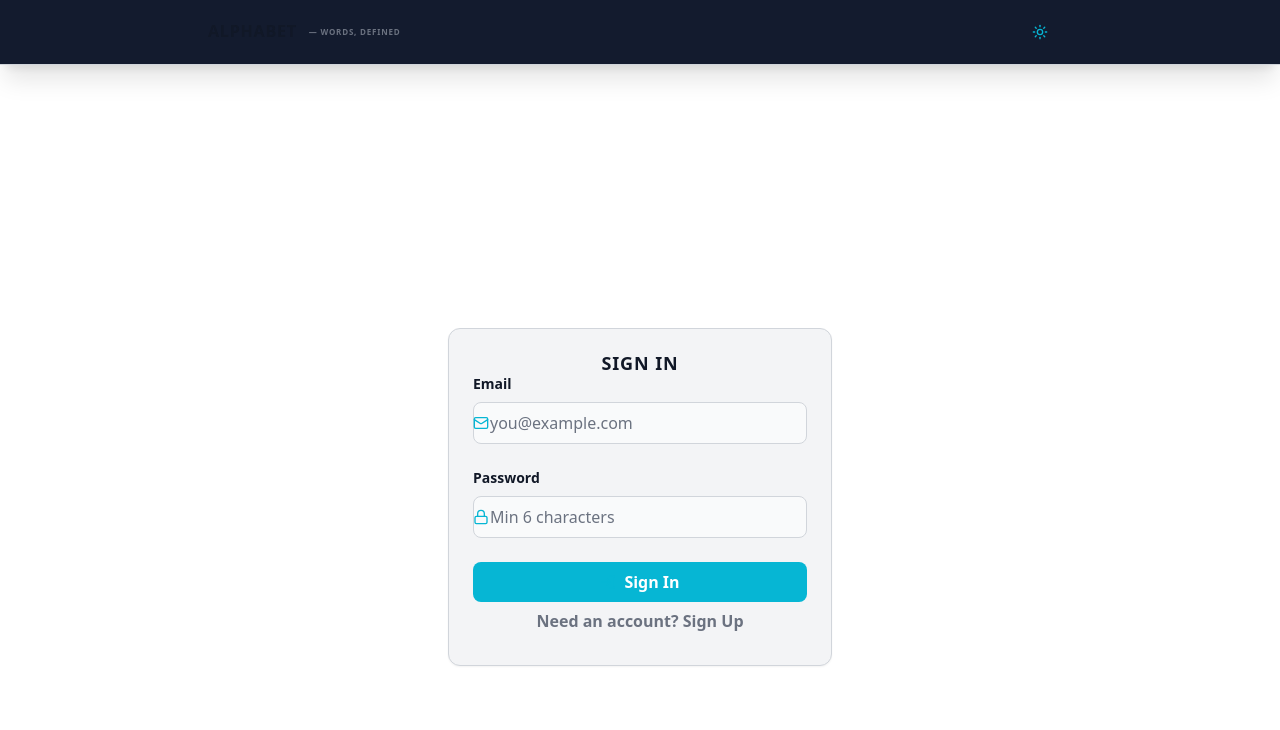
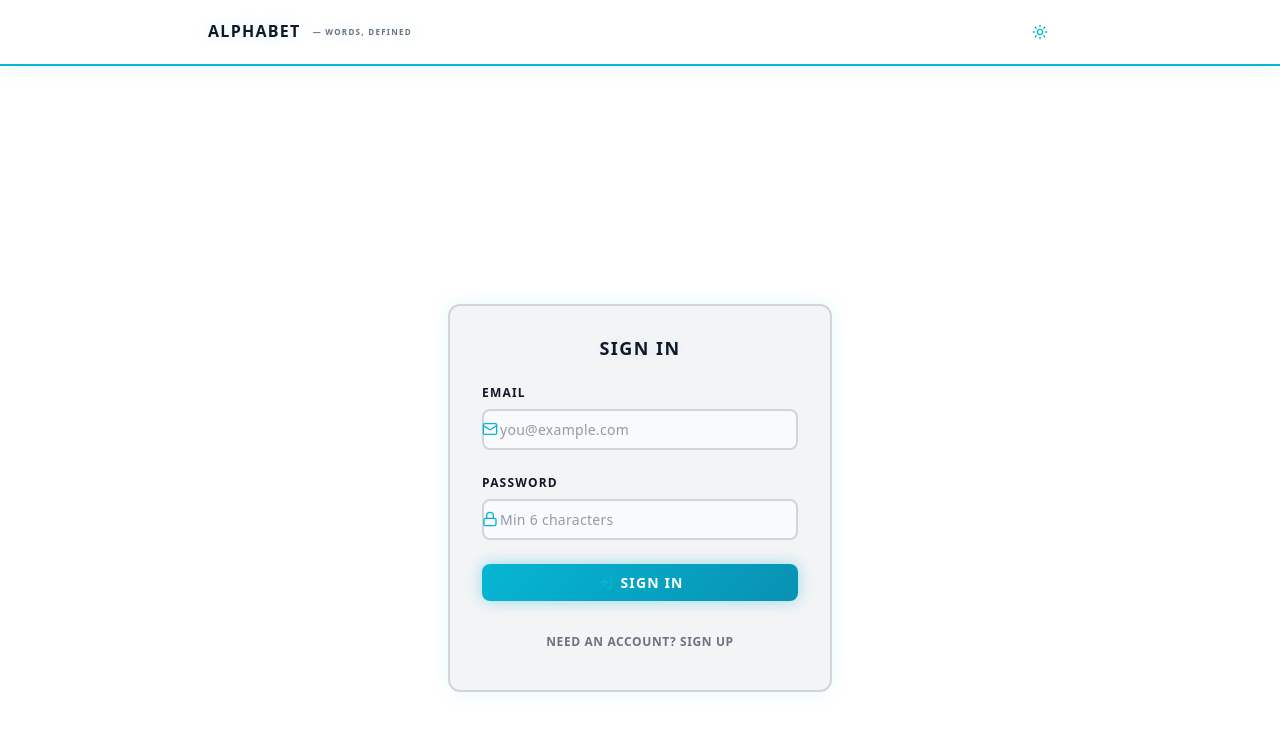
Before and after one commit to jazzvillainy/vocabtrak, a React (Vite) app in the folder MF/: page / in a window 1280 px wide. Shown: the top 730 px of the page. Built offline with nearby package versions, Linux system fonts and the light colour scheme; no server answers.

Commit message:
figured it out

```diff
--- a/MF/src/App.tsx
+++ b/MF/src/App.tsx
@@ -215,15 +215,15 @@ const App: React.FC = () => {
         <div className="max-w-4xl mx-auto px-md py-sm flex justify-between items-center gap-md">
           <h1 className="font-bold app-logo whitespace-nowrap">
 
-            <span>Alphabet</span>
+            <span >Alphabet</span>
             <span className="logo-subtitle">— words, defined</span>
           </h1>
           <div className="flex items-center gap-md ml-auto">
-            {userId && (
+            {/* {userId && (
               <p className="text-xs text-muted hidden sm:block">
                 <span className="font-mono">{userId?.slice(0, 8)}</span>
               </p>
-            )}
+            )} */}
 
             {userId && auth && (
               <button
--- a/MF/src/components/DetailCard.tsx
+++ b/MF/src/components/DetailCard.tsx
@@ -7,9 +7,9 @@ export const DetailCard: React.FC<DetailCardProps> = ({
   className = "",
 }) => (
   <div className={`card ${className}`}>
-    <h3 className="text-sm font-semibold text-muted uppercase tracking-wider mb-md">
+    <h3 className="text-xs font-bold text-accent uppercase tracking-widest mb-lg">
       {title}
     </h3>
-    <div>{children}</div>
+    <div className="space-y-md">{children}</div>
   </div>
 );
--- a/MF/src/components/WordDetail.tsx
+++ b/MF/src/components/WordDetail.tsx
@@ -78,7 +78,7 @@ export const WordDetail: React.FC<WordDetailProps> = ({ wordData, onBack }) => {
   const isLoading = isFetching || wordData.isFetchingDetails;
 
   return (
-    <div className="space-y-lg section">
+    <div className="space-y-xl section">
       <button
         onClick={onBack}
         className="flex items-center accent hover:opacity-90 transition-opacity font-medium mb-lg"
@@ -87,15 +87,15 @@ export const WordDetail: React.FC<WordDetailProps> = ({ wordData, onBack }) => {
         Back to Word List
       </button>
 
-      <header className="border-b border-border pb-lg">
+      <header className="border-b border-border pb-xl space-y-md">
         <h1 className="text-4xl font-extrabold">{displayData.word}</h1>
-        <p className="text-muted mt-md flex items-center">
+        <p className="text-muted mt-0 flex items-center">
           <BookOpen className="w-4 h-4 mr-sm icon" />
           Added: {formatDate(displayData.dateAdded)}
         </p>
-        <p className="text-sm text-muted mt-sm">
+        <p className="text-sm hidden text-muted mt-sm">
           <span className="font-semibold">User ID: </span>
-          {displayData.userId}
+          {/* {displayData.userId} */}
         </p>
       </header>
 
@@ -111,7 +111,7 @@ export const WordDetail: React.FC<WordDetailProps> = ({ wordData, onBack }) => {
           message={`Fetching definition and examples for "${displayData.word}"...`}
         />
       ) : (
-        <div className="grid md:grid-cols-2 gap-lg">
+        <div className="grid md:grid-cols-2 gap-xl">
           <DetailCard title="Definition">
             <p className="text-lg">
               {displayData.definition ||
--- a/MF/src/index.css
+++ b/MF/src/index.css
@@ -135,17 +135,20 @@ h6 {
   font-family: "Audiowide", "Space Grotesk", sans-serif !important;
   font-weight: 700;
   text-transform: uppercase;
-  letter-spacing: 0.05em;
+  letter-spacing: 0.08em;
   line-height: 1.2;
   margin: 0;
   color: var(--text);
+  text-shadow: 0 0 10px rgba(6, 182, 212, 0.1);
 }
 
 h1 {
   font-size: clamp(1rem, 5vw, 1.25rem);
+  text-shadow: 0 0 15px rgba(6, 182, 212, 0.15);
 }
 h2 {
   font-size: clamp(0.875rem, 4vw, 1.125rem);
+  text-shadow: 0 0 12px rgba(6, 182, 212, 0.1);
 }
 h3 {
   font-size: clamp(0.875rem, 3vw, 1rem);
@@ -157,14 +160,17 @@ h4 {
 p {
   line-height: 1.6;
   margin: 0;
+  font-family: "Space Grotesk", system-ui, sans-serif;
+  letter-spacing: 0.01em;
 }
 
 /* ============================================================================
    HEADER/NAVBAR
    ============================================================================ */
 .app-root .app-header {
-  background-color: rgba(15, 23, 42, 0.98);
-  border-bottom: 1px solid var(--border);
+  background-color: var(--bg);
+  border-bottom: 2px solid var(--accent);
+  box-shadow: 0 0 20px rgba(6, 182, 212, 0.1);
   padding: var(--spacing-md) 0;
   position: sticky;
   top: 0;
@@ -187,6 +193,10 @@ p {
   white-space: nowrap;
   margin: 0;
   font-size: 1rem;
+  font-family: "Audiowide", sans-serif;
+  font-weight: 700;
+  letter-spacing: 0.08em;
+  text-shadow: 0 0 15px rgba(6, 182, 212, 0.2);
 }
 
 .app-root .logo-hash {
@@ -229,28 +239,28 @@ p {
    ============================================================================ */
 .card {
   background-color: var(--surface);
-  border: 1px solid var(--border);
+  border: 2px solid var(--border);
   border-radius: var(--radius-lg);
-  padding: var(--spacing-lg);
-  box-shadow: var(--shadow-sm);
-  transition: all 0.2s ease;
+  padding: var(--spacing-xl);
+  box-shadow: 0 0 20px rgba(6, 182, 212, 0.1);
+  transition: all 0.3s ease;
 }
 
 .card:hover {
-  box-shadow: var(--shadow-md);
   border-color: var(--accent);
+  box-shadow: 0 0 30px rgba(6, 182, 212, 0.2);
 }
 
 .card-header {
   margin-bottom: var(--spacing-md);
   padding-bottom: var(--spacing-md);
-  border-bottom: 1px solid var(--border);
+  border-bottom: 2px solid var(--accent);
 }
 
 .card-body {
   display: flex;
   flex-direction: column;
-  gap: var(--spacing-md);
+  gap: var(--spacing-lg);
 }
 
 /* ============================================================================
@@ -259,19 +269,21 @@ p {
 input,
 textarea,
 select {
-  font-family: inherit;
+  font-family: "Space Grotesk", system-ui, sans-serif;
   background-color: var(--bg-secondary);
   color: var(--text);
-  border: 1px solid var(--border);
+  border: 2px solid var(--border);
   border-radius: var(--radius-md);
   padding: var(--spacing-sm) var(--spacing-md);
-  font-size: 1rem;
+  font-size: 0.875rem;
+  letter-spacing: 0.02em;
   transition: all 0.2s ease;
 }
 
 input::placeholder,
 textarea::placeholder {
   color: var(--text-secondary);
+  opacity: 0.7;
 }
 
 input:focus,
@@ -279,24 +291,30 @@ textarea:focus,
 select:focus {
   outline: none;
   border-color: var(--accent);
-  box-shadow: 0 0 0 3px rgba(6, 182, 212, 0.1);
+  background-color: rgba(6, 182, 212, 0.05);
+  box-shadow: 0 0 0 3px rgba(6, 182, 212, 0.15);
 }
 
 label {
   display: block;
-  font-size: 0.875rem;
-  font-weight: 600;
+  font-size: 0.75rem;
+  font-weight: 700;
+  letter-spacing: 0.1em;
+  text-transform: uppercase;
   margin-bottom: var(--spacing-sm);
   color: var(--text);
+  font-family: "Space Grotesk", system-ui, sans-serif;
 }
 
 /* ============================================================================
    BUTTONS
    ============================================================================ */
 button {
-  font-family: inherit;
-  font-weight: 600;
-  font-size: 1rem;
+  font-family: "Space Grotesk", system-ui, sans-serif;
+  font-weight: 700;
+  font-size: 0.875rem;
+  letter-spacing: 0.08em;
+  text-transform: uppercase;
   border: none;
   border-radius: var(--radius-md);
   padding: var(--spacing-sm) var(--spacing-lg);
@@ -309,33 +327,40 @@ button {
 }
 
 .btn-primary {
-  background-color: var(--accent);
+  background: linear-gradient(135deg, var(--accent), var(--accent-dark));
   color: var(--bg);
+  box-shadow: 0 0 15px rgba(6, 182, 212, 0.4);
 }
 
 .btn-primary:hover {
-  background-color: var(--accent-dark);
+  background: linear-gradient(135deg, var(--accent-dark), var(--accent));
+  box-shadow: 0 0 25px rgba(6, 182, 212, 0.6);
 }
 
 .btn-secondary {
   background-color: var(--surface);
   color: var(--text);
-  border: 1px solid var(--border);
+  border: 2px solid var(--accent);
 }
 
 .btn-secondary:hover {
-  background-color: var(--surface-hover);
+  background-color: rgba(6, 182, 212, 0.1);
   border-color: var(--accent);
+  box-shadow: 0 0 15px rgba(6, 182, 212, 0.2);
 }
 
 .btn-ghost {
   background-color: transparent;
   color: var(--accent);
-  border: 1px solid var(--accent);
+  border: 2px solid var(--accent);
+  box-shadow: inset 0 0 10px rgba(6, 182, 212, 0.1);
 }
 
 .btn-ghost:hover {
   background-color: rgba(6, 182, 212, 0.1);
+  box-shadow:
+    inset 0 0 10px rgba(6, 182, 212, 0.2),
+    0 0 15px rgba(6, 182, 212, 0.3);
 }
 
 button:disabled {
@@ -351,10 +376,15 @@ button:disabled {
 }
 
 .section-title {
+  font-family: "Audiowide", sans-serif;
   font-size: 1.5rem;
+  font-weight: 700;
+  letter-spacing: 0.08em;
+  text-transform: uppercase;
   margin-bottom: var(--spacing-lg);
   padding-bottom: var(--spacing-md);
-  border-bottom: 1px solid var(--border);
+  border-bottom: 2px solid var(--accent);
+  color: var(--accent);
 }
 
 /* ============================================================================
@@ -369,6 +399,9 @@ button:disabled {
 
 .text-muted {
   color: var(--text-secondary);
+  font-family: "Major Mono Display", monospace;
+  font-size: 0.75rem;
+  letter-spacing: 0.05em;
 }
 
 .text-error {
@@ -381,6 +414,8 @@ button:disabled {
 
 .accent {
   color: var(--accent);
+  font-weight: 700;
+  letter-spacing: 0.05em;
 }
 
 .grid-2 {
@@ -419,6 +454,71 @@ button:disabled {
   gap: var(--spacing-lg);
 }
 
+.space-y-xl {
+  display: flex;
+  flex-direction: column;
+  gap: var(--spacing-xl);
+}
+
+.space-y-2xl {
+  display: flex;
+  flex-direction: column;
+  gap: var(--spacing-2xl);
+}
+
+/* ============================================================================
+   MARGIN & PADDING UTILITIES
+   ============================================================================ */
+.mb-sm {
+  margin-bottom: var(--spacing-sm);
+}
+
+.mb-md {
+  margin-bottom: var(--spacing-md);
+}
+
+.mb-lg {
+  margin-bottom: var(--spacing-lg);
+}
+
+.mb-xl {
+  margin-bottom: var(--spacing-xl);
+}
+
+.mt-0 {
+  margin-top: 0;
+}
+
+.mt-sm {
+  margin-top: var(--spacing-sm);
+}
+
+.mt-md {
+  margin-top: var(--spacing-md);
+}
+
+.mt-lg {
+  margin-top: var(--spacing-lg);
+}
+
+.pb-lg {
+  padding-bottom: var(--spacing-lg);
+}
+
+.pb-xl {
+  padding-bottom: var(--spacing-xl);
+}
+
+.px-md {
+  padding-left: var(--spacing-md);
+  padding-right: var(--spacing-md);
+}
+
+.py-sm {
+  padding-top: var(--spacing-sm);
+  padding-bottom: var(--spacing-sm);
+}
+
 /* ============================================================================
    EMPTY STATES
    ============================================================================ */
@@ -448,6 +548,20 @@ button:disabled {
   }
 }
 
+@keyframes glow {
+  0%,
+  100% {
+    text-shadow: 0 0 10px rgba(6, 182, 212, 0.5);
+  }
+  50% {
+    text-shadow: 0 0 20px rgba(6, 182, 212, 0.8);
+  }
+}
+
 .animate-spin {
   animation: spin 1s linear infinite;
 }
+
+.glow {
+  animation: glow 2s ease-in-out infinite;
+}
```
Also changed, not shown: MF/src/api/gemini.ts (line endings or trailing spaces).
